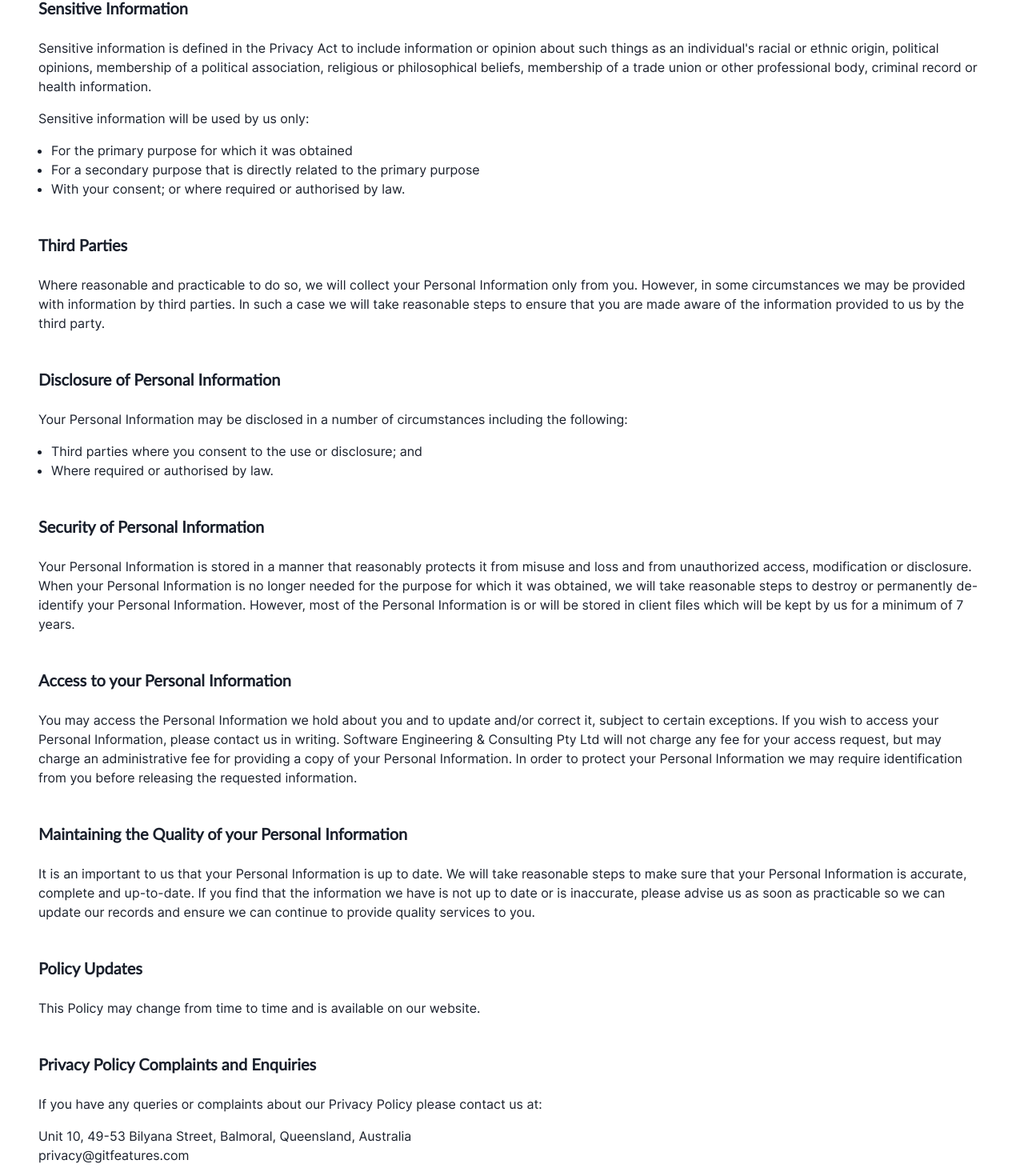
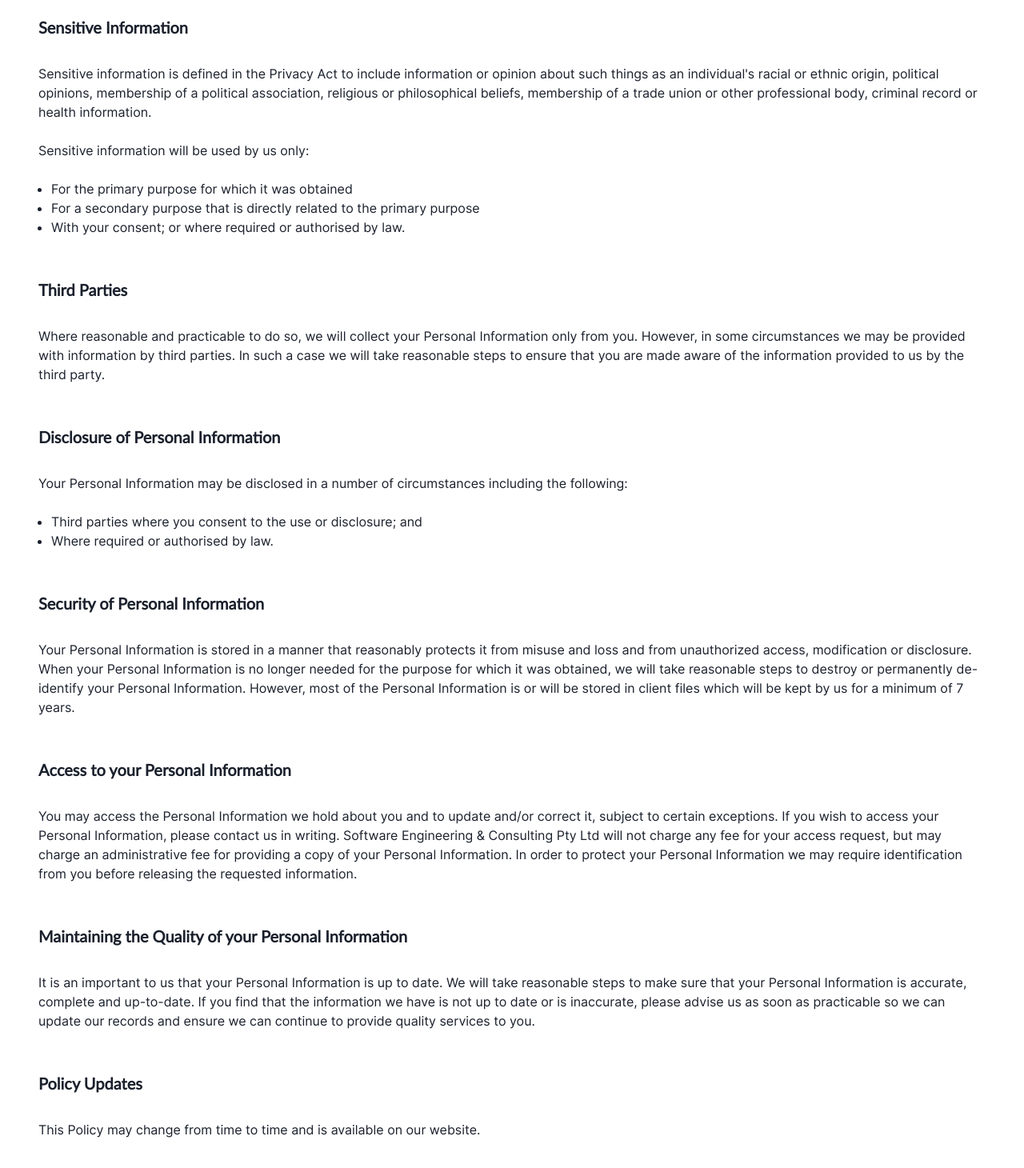
Before and after one commit to sengac/gitfeatures-website, a Next.js app: page /privacy in a window 1280 px wide. Shown: the part 659-2119 px from the top of the page at 80% size. Built offline with nearby package versions, Linux system fonts and the light colour scheme.

Commit message:
Fix layout

```diff
--- a/pages/acceptance-criteria.tsx
+++ b/pages/acceptance-criteria.tsx
@@ -1,5 +1,5 @@
 import React from 'react';
-import {AspectRatio, Box, Heading, Image, Link, Stack, Text} from '@chakra-ui/react';
+import { AspectRatio, Box, Heading, Image, Link, Stack, Text } from '@chakra-ui/react';
 import Layout from '../components/Layout';
 import HtmlHead from '../components/HtmlHead';
 
--- a/pages/privacy.tsx
+++ b/pages/privacy.tsx
@@ -1,5 +1,5 @@
 import React from 'react';
-import {Heading, Link, ListItem, Text, UnorderedList } from '@chakra-ui/react';
+import {Heading, Link, ListItem, Stack, Text, UnorderedList} from '@chakra-ui/react';
 import Layout from '../components/Layout';
 import HtmlHead from '../components/HtmlHead';
 import { ExternalLinkIcon } from '@chakra-ui/icons';
@@ -15,112 +15,112 @@ const Privacy = () => {
 
             <main>
                 <Layout title="Privacy Policy" shortTitle="Privacy" href="/privacy" children={(
-                    <>
-                        <Text mt={6} mb={8}>
+                    <Stack maxWidth="1920px">
+                        <Text pt={6} pb={8}>
                             Software Engineering & Consulting Pty Ltd is committed to providing quality services to you and this policy outlines our ongoing obligations to you in respect of how we manage your Personal Information.
                             We have adopted the Australian Privacy Principles (APPs) contained in the Privacy Act 1988 (Cth) (the Privacy Act). The NPPs govern the way in which we collect, use, disclose, store, secure and dispose of your Personal Information.
                             A copy of the Australian Privacy Principles may be obtained from the website of The Office of the Australian Information Commissioner at <Link href="https://www.oaic.gov.au" isExternal>www.oaic.gov.au <ExternalLinkIcon mx="2px" /></Link>
                         </Text>
 
-                        <Heading as="h2" size="md" mt={4}>
+                        <Heading as="h2" size="md" pt={4}>
                             What is Personal Information and why do we collect it?
                         </Heading>
 
-                        <Text mt={6} mb={8}>
+                        <Text pt={6} pb={8}>
                             Personal Information is information or an opinion that identifies an individual. Examples of Personal Information we collect include: names, addresses, email addresses, phone and facsimile numbers.
                             This Personal Information is obtained in many ways including interviews, correspondence, by telephone, by email, via our websites gitfeatures.com and app.gitfeatures.com, from your website, from media and publications, from other publicly available sources, from cookies and from third parties. We don’t guarantee website links or policy of authorised third parties.
                             We collect your Personal Information for the primary purpose of providing our services to you, providing information to our clients and marketing. We may also use your Personal Information for secondary purposes closely related to the primary purpose, in circumstances where you would reasonably expect such use or disclosure. You may unsubscribe from our mailing/marketing lists at any time by contacting us in writing.
                             When we collect Personal Information we will, where appropriate and where possible, explain to you why we are collecting the information and how we plan to use it.
                         </Text>
 
-                        <Heading as="h2" size="md" mt={4}>
+                        <Heading as="h2" size="md" pt={4}>
                             Sensitive Information
                         </Heading>
 
-                        <Text mt={6} mb={2}>
+                        <Text pt={6} pb={2}>
                             Sensitive information is defined in the Privacy Act to include information or opinion about such things as an individual's racial or ethnic origin, political opinions, membership of a political association, religious or philosophical beliefs, membership of a trade union or other professional body, criminal record or health information.
                         </Text>
 
-                        <Text mt={2} mb={2}>
+                        <Text pt={2} pb={2}>
                             Sensitive information will be used by us only:
                         </Text>
 
-                        <UnorderedList mt={2} mb={8}>
+                        <UnorderedList pl={4} pt={2} pb={8}>
                             <ListItem>For the primary purpose for which it was obtained</ListItem>
                             <ListItem>For a secondary purpose that is directly related to the primary purpose</ListItem>
                             <ListItem>With your consent; or where required or authorised by law.</ListItem>
                         </UnorderedList>
 
-                        <Heading as="h2" size="md" mt={4}>
+                        <Heading as="h2" size="md" pt={4}>
                             Third Parties
                         </Heading>
 
-                        <Text mt={6} mb={8}>
+                        <Text pt={6} pb={8}>
                             Where reasonable and practicable to do so, we will collect your Personal Information only from you. However, in some circumstances we may be provided with information by third parties. In such a case we will take reasonable steps to ensure that you are made aware of the information provided to us by the third party.
                         </Text>
 
-                        <Heading as="h2" size="md" mt={4}>
+                        <Heading as="h2" size="md" pt={4}>
                             Disclosure of Personal Information
                         </Heading>
 
-                        <Text mt={6} mb={2}>
+                        <Text pt={6} pb={2}>
                             Your Personal Information may be disclosed in a number of circumstances including the following:
                         </Text>
 
-                        <UnorderedList mt={2} mb={8}>
+                        <UnorderedList pl={4} pt={2} pb={8}>
                             <ListItem>Third parties where you consent to the use or disclosure; and</ListItem>
                             <ListItem>Where required or authorised by law.</ListItem>
                         </UnorderedList>
 
-                        <Heading as="h2" size="md" mt={4}>
+                        <Heading as="h2" size="md" pt={4}>
                             Security of Personal Information
                         </Heading>
 
-                        <Text mt={6} mb={8}>
+                        <Text pt={6} pb={8}>
                             Your Personal Information is stored in a manner that reasonably protects it from misuse and loss and from unauthorized access, modification or disclosure.
                             When your Personal Information is no longer needed for the purpose for which it was obtained, we will take reasonable steps to destroy or permanently de-identify your Personal Information. However, most of the Personal Information is or will be stored in client files which will be kept by us for a minimum of 7 years.
                         </Text>
 
-                        <Heading as="h2" size="md" mt={4}>
+                        <Heading as="h2" size="md" pt={4}>
                             Access to your Personal Information
                         </Heading>
 
-                        <Text mt={6} mb={8}>
+                        <Text pt={6} pb={8}>
                             You may access the Personal Information we hold about you and to update and/or correct it, subject to certain exceptions. If you wish to access your Personal Information, please contact us in writing.
                             Software Engineering & Consulting Pty Ltd will not charge any fee for your access request, but may charge an administrative fee for providing a copy of your Personal Information.
                             In order to protect your Personal Information we may require identification from you before releasing the requested information.
                         </Text>
 
-                        <Heading as="h2" size="md" mt={4}>
+                        <Heading as="h2" size="md" pt={4}>
                             Maintaining the Quality of your Personal Information
                         </Heading>
 
-                        <Text mt={6} mb={8}>
+                        <Text pt={6} pb={8}>
                             It is an important to us that your Personal Information is up to date. We  will  take reasonable steps to make sure that your Personal Information is accurate, complete and up-to-date. If you find that the information we have is not up to date or is inaccurate, please advise us as soon as practicable so we can update our records and ensure we can continue to provide quality services to you.
                         </Text>
 
-                        <Heading as="h2" size="md" mt={4}>
+                        <Heading as="h2" size="md" pt={4}>
                             Policy Updates
                         </Heading>
 
-                        <Text mt={6} mb={8}>
+                        <Text pt={6} pb={8}>
                             This Policy may change from time to time and is available on our website.
                         </Text>
 
-                        <Heading as="h2" size="md" mt={4}>
+                        <Heading as="h2" size="md" pt={4}>
                             Privacy Policy Complaints and Enquiries
                         </Heading>
 
-                        <Text mt={6} mb={2}>
+                        <Text pt={6} pb={2}>
                             If you have any queries or complaints about our Privacy Policy please contact us at:
                         </Text>
 
-                        <Text mt={2} mb={8}>
+                        <Text pt={2} pb={8}>
                             Unit 10, 49-53 Bilyana Street, Balmoral, Queensland, Australia<br />
                             privacy@gitfeatures.com<br />
                             +61 478 914 599
                         </Text>
-                    </>
+                    </Stack>
                 )} />
             </main>
         </div>
```
Also changed, not shown: components/Hero.tsx (+0 -22 lines), pages/measure-feature-outcomes.tsx (+31 -15 lines), pages/specifications-in-git.tsx (+38 -10 lines), pages/terms.tsx (+17 -17 lines).
